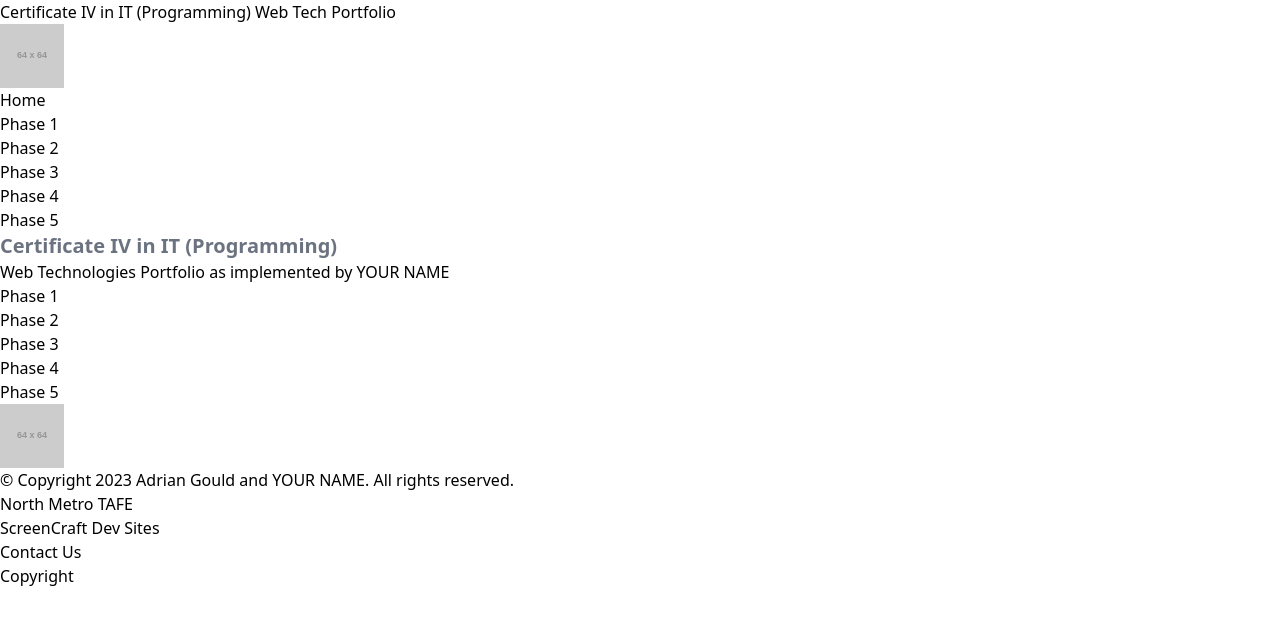
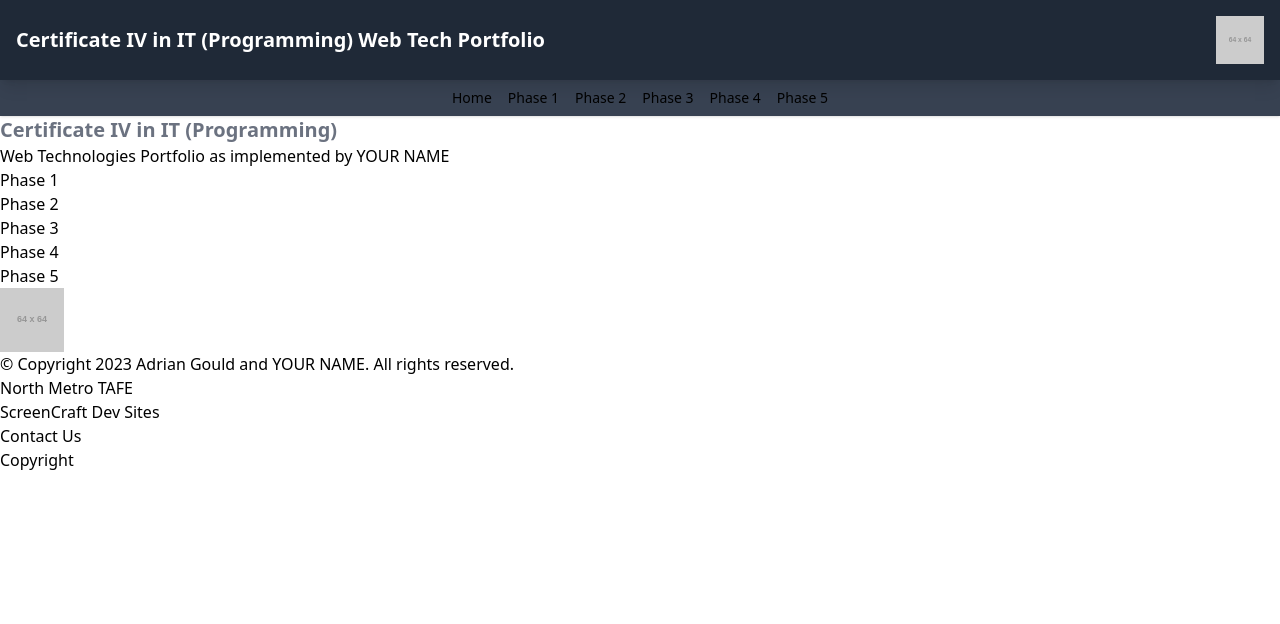
Before and after one commit to djferg/C4Prog-WT-Port, a website: page index.html in a window 1280 px wide. Drawn offline with Linux system fonts and the light colour scheme; placeholder pictures from the web are drawn by us.

Commit message:
feat(phase-5): Implement header using TailwindCSS
feat(phase-5): Implement navigation after header using TailwindCSS

```diff
--- a/index.html
+++ b/index.html
@@ -11,18 +11,21 @@
 </head>
 <body>
 <header>
-    <div>
-    <h1>Certificate IV in IT (Programming) Web Tech Portfolio</h1>
-        <img src="https://placehold.co/64?text=logo" alt="Logo">
+    <!-- Main Header -->
+    <div class="sticky top-0 z-50 flex items-center justify-between p-4 mx-auto bg-gray-800 text-white md:flex-row gap-4 shadow-lg">
+        <h1 class="text-xl font-semibold">Certificate IV in IT (Programming) Web Tech Portfolio</h1>
+        <img src="https://placehold.co/64?text=logo" alt="Logo" class="h-12 w-12">
     </div>
-    <nav>
-        <ul>
-            <li><a href=".">Home</a></li>
-            <li><a href="phase-1">Phase 1</a></li>
-            <li><a href="phase-2">Phase 2</a></li>
-            <li><a href="phase-3">Phase 3</a></li>
-            <li><a href="phase-4">Phase 4</a></li>
-            <li><a href="phase-5">Phase 5</a></li>
+
+    <!-- Navigation Bar -->
+    <nav class="flex justify-center bg-gray-700 p-2 shadow">
+        <ul class="flex gap-4 text-sm font-medium">
+            <li><a href="." class="hover:text-gray-300">Home</a></li>
+            <li><a href="phase-1" class="hover:text-gray-300">Phase 1</a></li>
+            <li><a href="phase-2" class="hover:text-gray-300">Phase 2</a></li>
+            <li><a href="phase-3" class="hover:text-gray-300">Phase 3</a></li>
+            <li><a href="phase-4" class="hover:text-gray-300">Phase 4</a></li>
+            <li><a href="phase-5" class="hover:text-gray-300">Phase 5</a></li>
         </ul>
     </nav>
 </header>
```
Also changed, not shown: assets/css/site.css.
